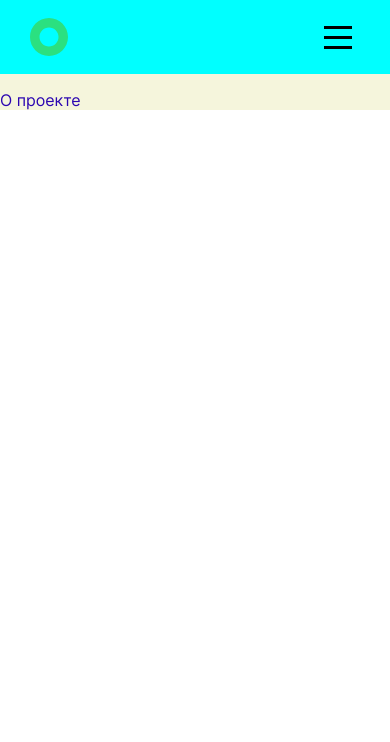
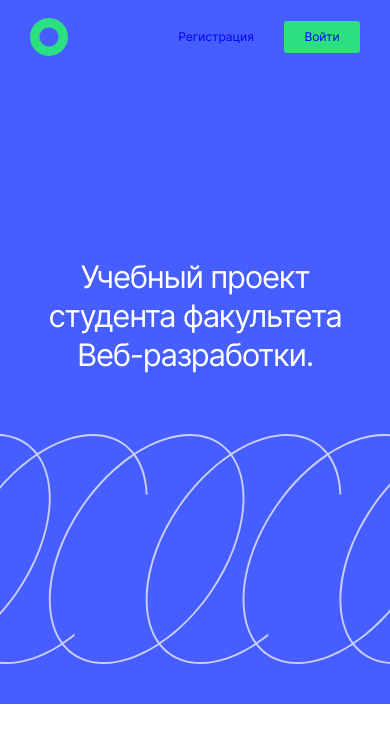
Before and after one commit to NikKZN/movies-explorer-frontend, a React (Create React App) app: page / in a window 390 px wide. Shown: the top 742 px of the page. Built offline with nearby package versions, Linux system fonts and the light colour scheme.

Commit message:
feat: add Promo

```diff
--- a/src/components/App/App.js
+++ b/src/components/App/App.js
@@ -1,38 +1,12 @@
 import React from 'react';
-import Header from '../Header/Header';
-import Movies from '../Movies/Movies';
-import SavedMovies from '../SavedMovies/SavedMovies';
-import AboutProject from '../AboutProject/AboutProject';
-import Profile from '../Profile/Profile';
-import Login from '../Login/Login';
-import Register from '../Register/Register';
+import Main from '../Main/Main';
 import './App.css';
-import { Route, Switch } from 'react-router-dom';
 
 function App() {
   return (
     <div className="page">
-      <Header />
-      <Switch>
-        <Route exact path="/">
-          <AboutProject />
-        </Route>
-        <Route path="/movies">
-          <Movies />
-        </Route>
-        <Route path="/saved-movies">
-          <SavedMovies />
-        </Route>
-        <Route path="/profile">
-          <Profile />
-        </Route>
-        <Route path="/signin">
-            <Login />
-          </Route>
-          <Route path="/signup">
-            <Register />
-          </Route>
-      </Switch>
+      <Main />
+
     </div>
   );
 }
--- a/src/components/Header/Header.css
+++ b/src/components/Header/Header.css
@@ -1,6 +1,6 @@
 .header__container {
   min-height: 74px;
-  background-color: aqua;
+  background: #465DFF;
   display: flex;
   justify-content: space-between
 }
--- a/src/components/Header/Header.js
+++ b/src/components/Header/Header.js
@@ -16,7 +16,7 @@ function Header(props) {
         alt="Логотип фильмотека."
       />
       <div className='header__account'>
-      {true ? (
+      {false ? (
             <>
               <Link
                 to="/movies"
--- a/src/components/Main/Main.js
+++ b/src/components/Main/Main.js
@@ -0,0 +1,15 @@
+// import React from 'react';
+import './Main.css';
+import Header from '../Header/Header';
+import Promo from '../Promo/Promo';
+
+function Main() {
+  return (
+    <>
+      <Header />
+      <Promo />
+    </>
+  )
+}
+
+export default Main;
--- a/src/components/Promo/Promo.css
+++ b/src/components/Promo/Promo.css
@@ -0,0 +1,63 @@
+.promo {
+  min-height: 560px;
+  display: flex;
+  flex-direction: column;
+  background: #465DFF;
+}
+
+.promo__title {
+  max-width: 626px;
+  font-weight: 400;
+  font-size: 40px;
+  line-height: 52px;
+  letter-spacing: -0.04em;
+  color: #FFFFFF;
+  margin: 51px 0 0 70px;
+}
+
+.promo__logo {
+  height: 244px;
+  margin: 101px 70px 0 0;
+  align-self: flex-end;
+}
+
+@media screen and (max-width: 820px) {
+  .promo {
+    min-height: 844px;
+    align-items: center;
+  }
+
+  .promo__title {
+    max-width: 680px;
+    text-align: center;
+    margin-top: 300px;
+    margin-left: 0;
+    padding: 0 10px;
+  }
+
+  .promo__logo {
+    max-width: 100%;
+    height: 230px;
+    margin: 140px 0 0 0;
+    align-self: center;
+    object-fit: cover;
+  }
+}
+
+@media screen and (max-width: 430px) {
+  .promo {
+    min-height: 630px;
+  }
+
+  .promo__title {
+    margin-top: 183px;
+    font-size: 31px;
+    line-height: 39px;
+    max-width: 300px;
+  }
+
+  .promo__logo {
+    height: 230px;
+    margin-top: 60px;
+  }
+}
--- a/src/components/Promo/Promo.js
+++ b/src/components/Promo/Promo.js
@@ -0,0 +1,19 @@
+import './Promo.css';
+import logo from "../../images/Promo/logo.svg"
+
+function Promo() {
+  return (
+    <>
+      <div className='main__promo promo'>
+        <h1 className='promo__title'>Учебный проект студента факультета Веб-разработки.</h1>
+        <img
+          className='promo__logo'
+          src={logo}
+          alt="Логотип фильмотека."
+        />
+      </div>
+    </>
+  );
+}
+
+export default Promo;
```
Also changed, not shown: src/components/Routes/Routes.js (added, +37 -0 lines), src/images/Promo/logo.svg (added).
